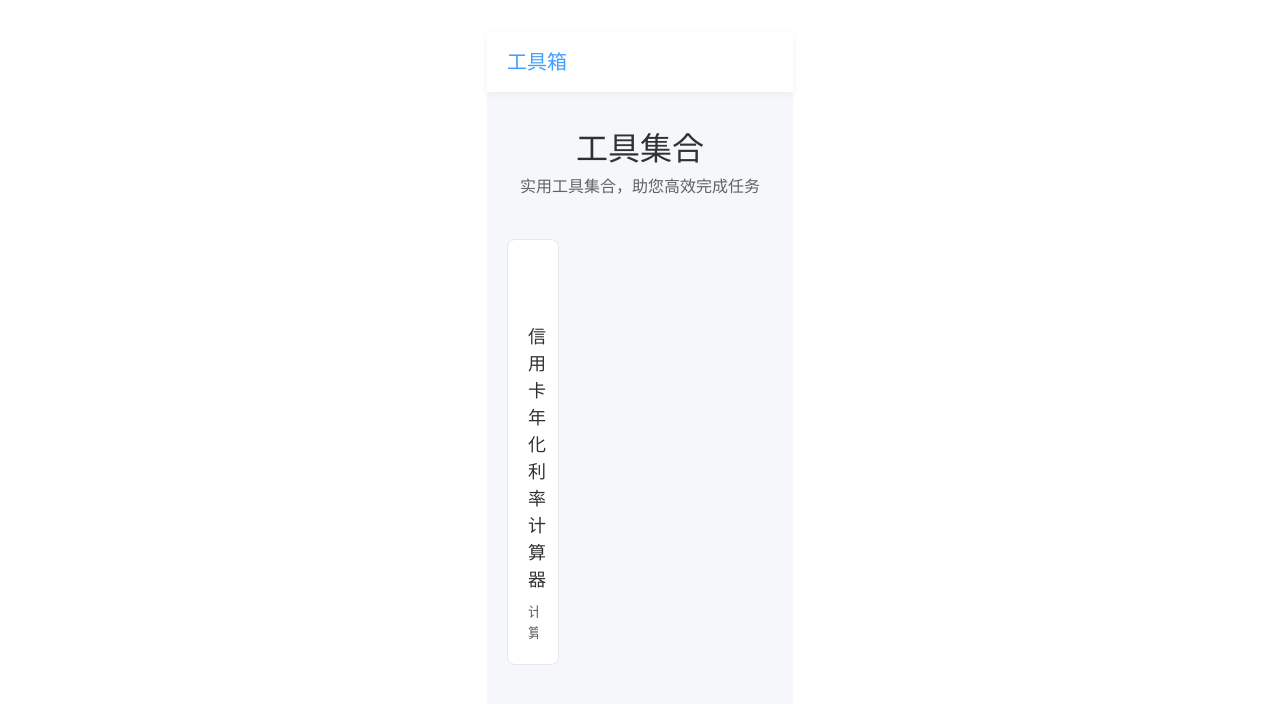
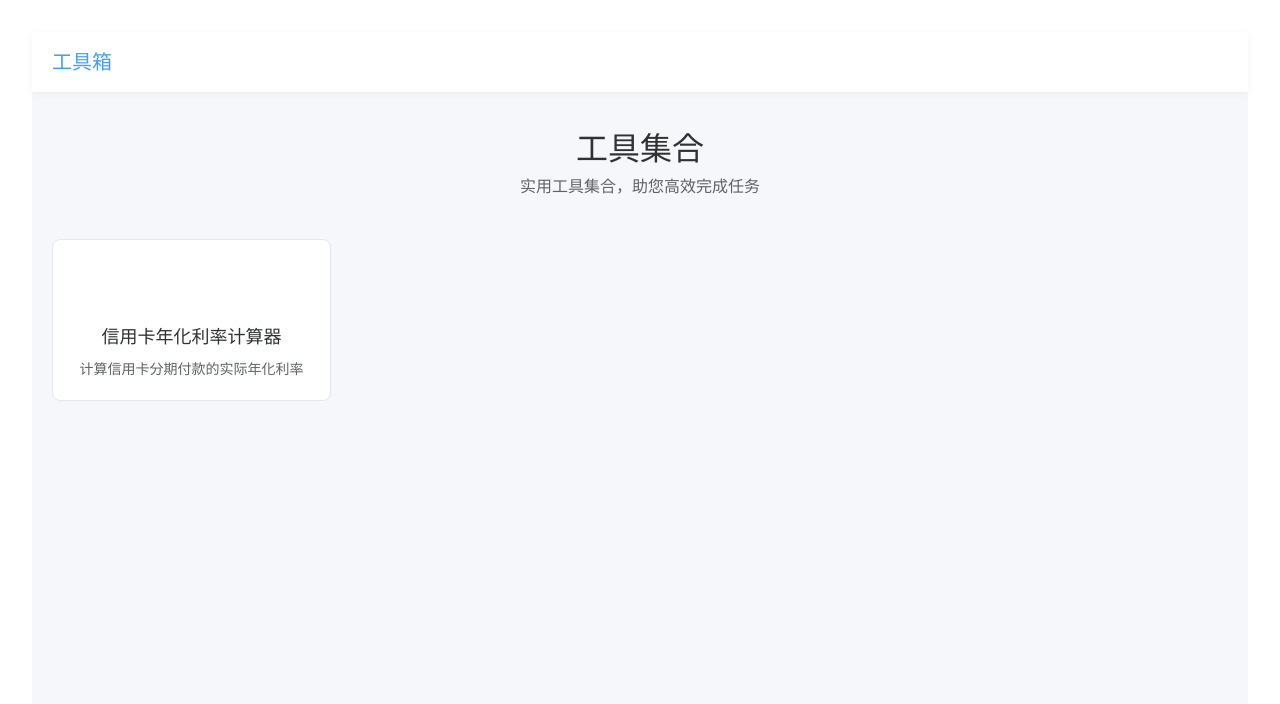
Before and after one commit to vistart/vistart.github.io, a Vue app: page / in a window 1280 px wide. Shown: the top 704 px of the page. Built offline with nearby package versions, Linux system fonts and the light colour scheme.

Commit message:
style: 调整body和#app的宽度为100%
确保页面布局在不同设备上保持一致，避免出现宽度不足的问题。

```diff
--- a/index.html
+++ b/index.html
@@ -7,7 +7,7 @@
     <title>Vite + Vue + TS</title>
   </head>
   <body>
-    <div id="app"></div>
+    <div id="app" style="width: 100%;"></div>
     <script type="module" src="/src/main.ts"></script>
   </body>
 </html>
--- a/src/App.vue
+++ b/src/App.vue
@@ -20,5 +20,10 @@ body {
   -webkit-font-smoothing: antialiased;
   -moz-osx-font-smoothing: grayscale;
   color: #2c3e50;
+  width: 100%;
+}
+
+#app {
+  width: 100%;
 }
 </style>
```
